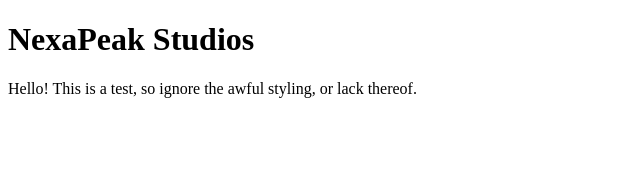
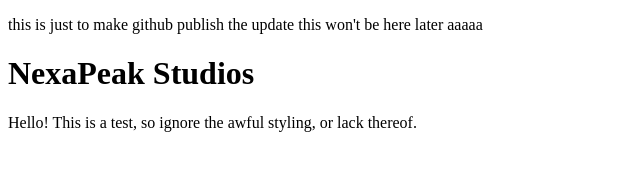
Before and after one commit to plaistow11/nexapeak-demo, a plain HTML site: page index.html in a window 1280 px wide. Shown: the whole page, without its empty margins (0-640 px from the left). Drawn offline with Linux system fonts and the light colour scheme.

Commit message:
Update index.html

```diff
--- a/index.html
+++ b/index.html
@@ -1,6 +1,7 @@
 <!DOCTYPE html>
 <html>
     <head>
+        <p>this is just to make github publish the update this won't be here later aaaaa</p>
         <title>NexaPeak Studios (Test)</title>
     </head>
 
```
